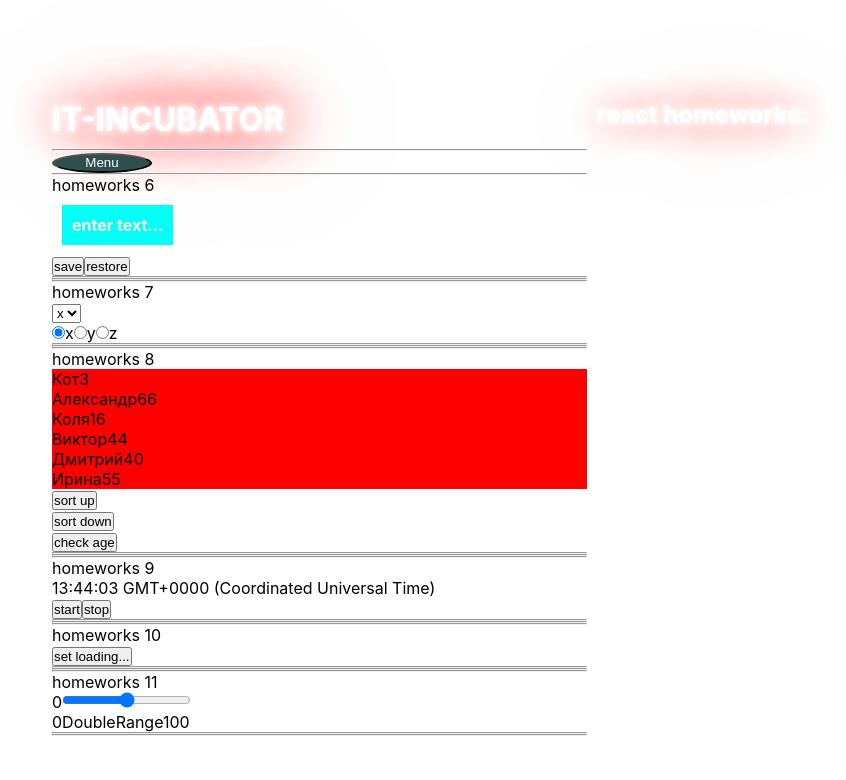
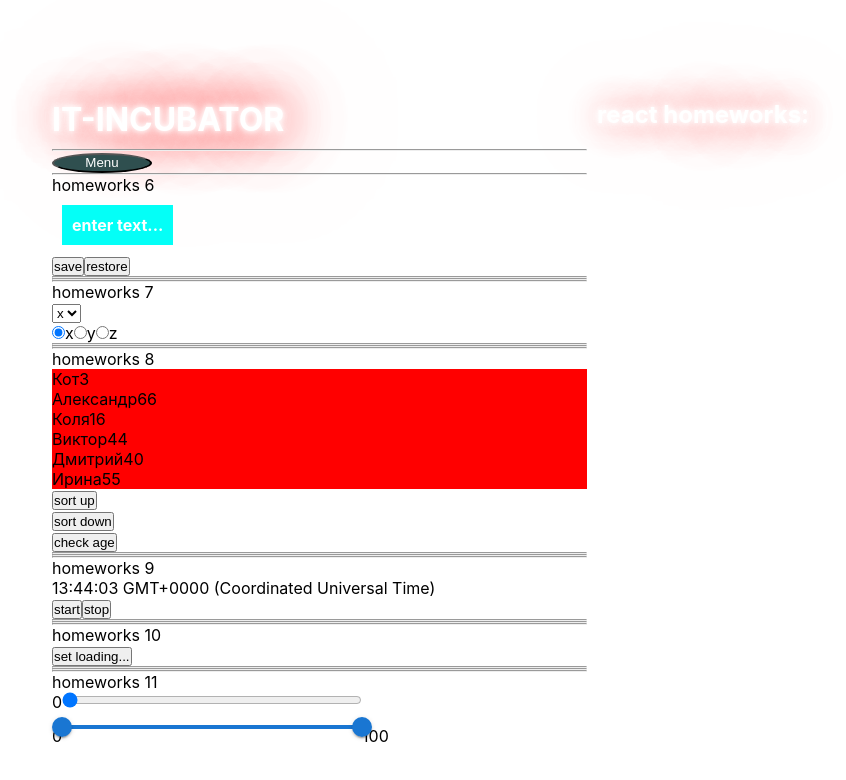
Before and after one commit to arapbaeva/Homeworks, a React (Create React App) app: page /#/junior in a window 1280 px wide. Shown: the top 780 px of the page, without its empty margins (48-894 px from the left). Built offline with nearby package versions, Linux system fonts and the light colour scheme.

Commit message:
Added HW11

```diff
--- a/package.json
+++ b/package.json
@@ -4,6 +4,10 @@
   "private": true,
   "homepage": "https://arapbaeva.github.io/Homeworks",
   "dependencies": {
+    "@emotion/react": "^11.10.5",
+    "@emotion/styled": "^11.10.5",
+    "@mui/icons-material": "^5.11.0",
+    "@mui/material": "^5.11.3",
     "@testing-library/jest-dom": "^5.14.1",
     "@testing-library/react": "^13.0.0",
     "@testing-library/user-event": "^13.2.1",
@@ -16,6 +20,8 @@
     "deploy": "^1.0.3",
     "react": "^18.2.0",
     "react-dom": "^18.2.0",
+    "react-draggable": "^4.4.5",
+    "react-draggable-slider": "^0.1.6",
     "react-redux": "^8.0.5",
     "react-router-dom": "^6.3.0",
     "react-scripts": "5.0.1",
--- a/src/p2-homeworks/h11/HW11.tsx
+++ b/src/p2-homeworks/h11/HW11.tsx
@@ -5,6 +5,19 @@ import SuperDoubleRange from './common/c8-SuperDoubleRange/SuperDoubleRange'
 function HW11() {
     const [value1, setValue1] = useState(0)
     const [value2, setValue2] = useState(100)
+
+    const onChangeHandler = (num: number | number[]) => {
+        if (Array.isArray(num)) {
+            setValue1(num[0])
+            setValue2(num[1])
+        } else {
+            setValue1(num)
+        }
+    }
+    // const onChangeHandler1 = (number:[number, number]) => {
+    //     setValue2(number)
+    // }
+
 
     return (
         <div>
@@ -16,24 +29,23 @@ function HW11() {
                 <span>{value1}</span>
                 <SuperRange
                     // сделать так чтоб value1 изменялось
+                    onChangeRange={onChangeHandler}
+                    value={value1}
+
                 />
             </div>
 
             <div>
                 <span>{value1}</span>
                 <SuperDoubleRange
-                    // сделать так чтоб value1 и value2 изменялось
+                    value={[value1, value2]}
+                    onChangeRange={onChangeHandler}
                 />
                 <span>{value2}</span>
             </div>
-
-            <hr/>
-            {/*для личного творчества, могу проверить*/}
-            {/*<AlternativeSuperRange/>*/}
-            {/*<AlternativeSuperDoubleRange/>*/}
-            <hr/>
         </div>
     )
 }
 
+
 export default HW11
--- a/src/p2-homeworks/h11/common/c7-SuperRange/SuperRange.tsx
+++ b/src/p2-homeworks/h11/common/c7-SuperRange/SuperRange.tsx
@@ -1,5 +1,6 @@
 import React, {ChangeEvent, DetailedHTMLProps, InputHTMLAttributes} from 'react'
 import s from './SuperRange.module.css'
+import Box from "@mui/material/Box";
 
 // тип пропсов обычного инпута
 type DefaultInputPropsType = DetailedHTMLProps<InputHTMLAttributes<HTMLInputElement>, HTMLInputElement>
@@ -21,21 +22,21 @@ const SuperRange: React.FC<SuperRangePropsType> = (
 ) => {
     const onChangeCallback = (e: ChangeEvent<HTMLInputElement>) => {
         onChange && onChange(e) // сохраняем старую функциональность
-
         onChangeRange && onChangeRange(+e.currentTarget.value)
     }
 
-    const finalRangeClassName = `${s.range} ${className ? className : ''}`
+
 
     return (
         <>
-            <input
+
+            <input style={{width: "300px"}}
                 type={'range'}
                 onChange={onChangeCallback}
-                className={finalRangeClassName}
-
+                // className={finalRangeClassName}
                 {...restProps} // отдаём инпуту остальные пропсы если они есть (value например там внутри)
             />
+
         </>
     )
 }
--- a/src/p2-homeworks/h11/common/c8-SuperDoubleRange/SuperDoubleRange.tsx
+++ b/src/p2-homeworks/h11/common/c8-SuperDoubleRange/SuperDoubleRange.tsx
@@ -1,8 +1,11 @@
 import React from 'react'
+import {Slider} from "@mui/material";
 
-type SuperDoubleRangePropsType = {
-    onChangeRange?: (value: [number, number]) => void
-    value?: [number, number]
+
+type SuperDoubleRangePropsType ={
+    onChangeRange: ( value: number | number[]) => void
+    value: number[] | number
+
     // min, max, step, disable, ...
 }
 
@@ -16,7 +19,11 @@ const SuperDoubleRange: React.FC<SuperDoubleRangePropsType> = (
 
     return (
         <>
-            DoubleRange
+            <Slider
+                style={{width: "300px"}}
+                value={value}
+                onChange={(event, value)=> onChangeRange(value)}
+            />
         </>
     )
 }
```
Also changed, not shown: 1 other file (tests, documents, lock files or other folders).
